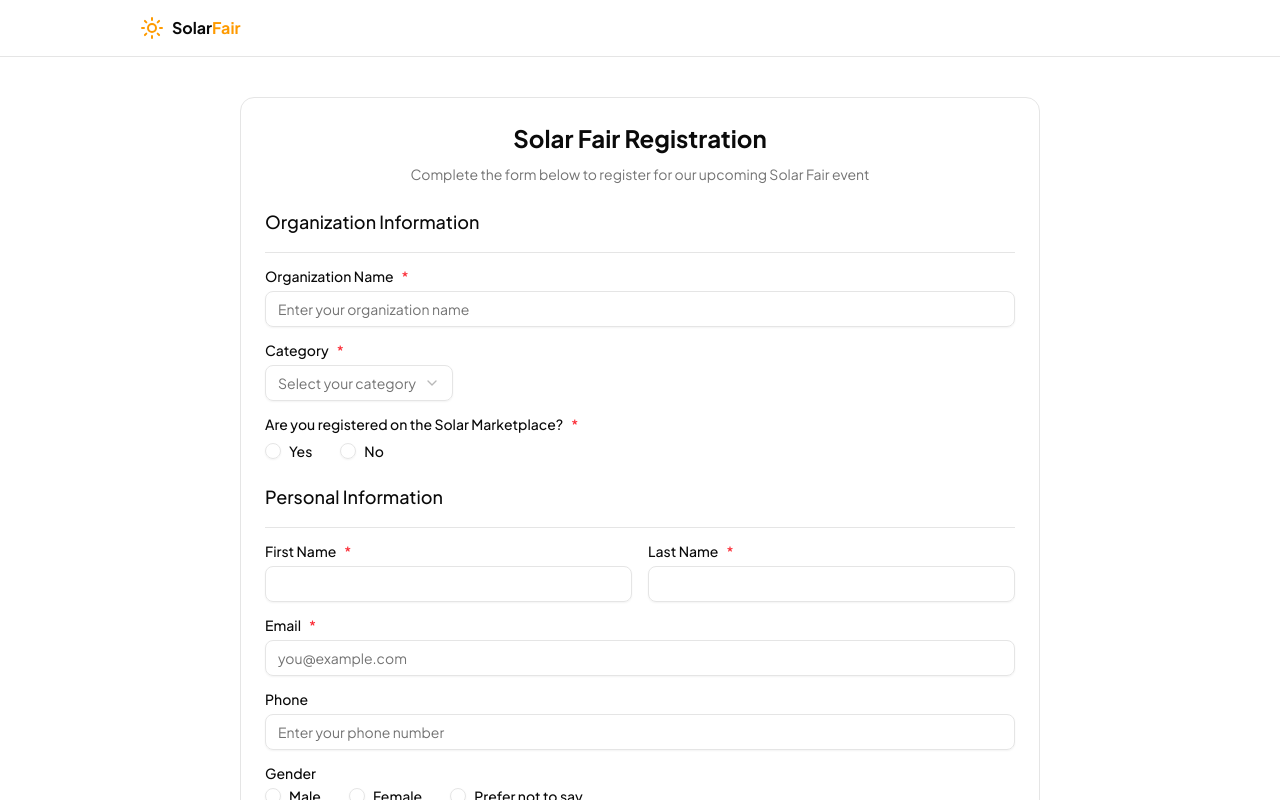
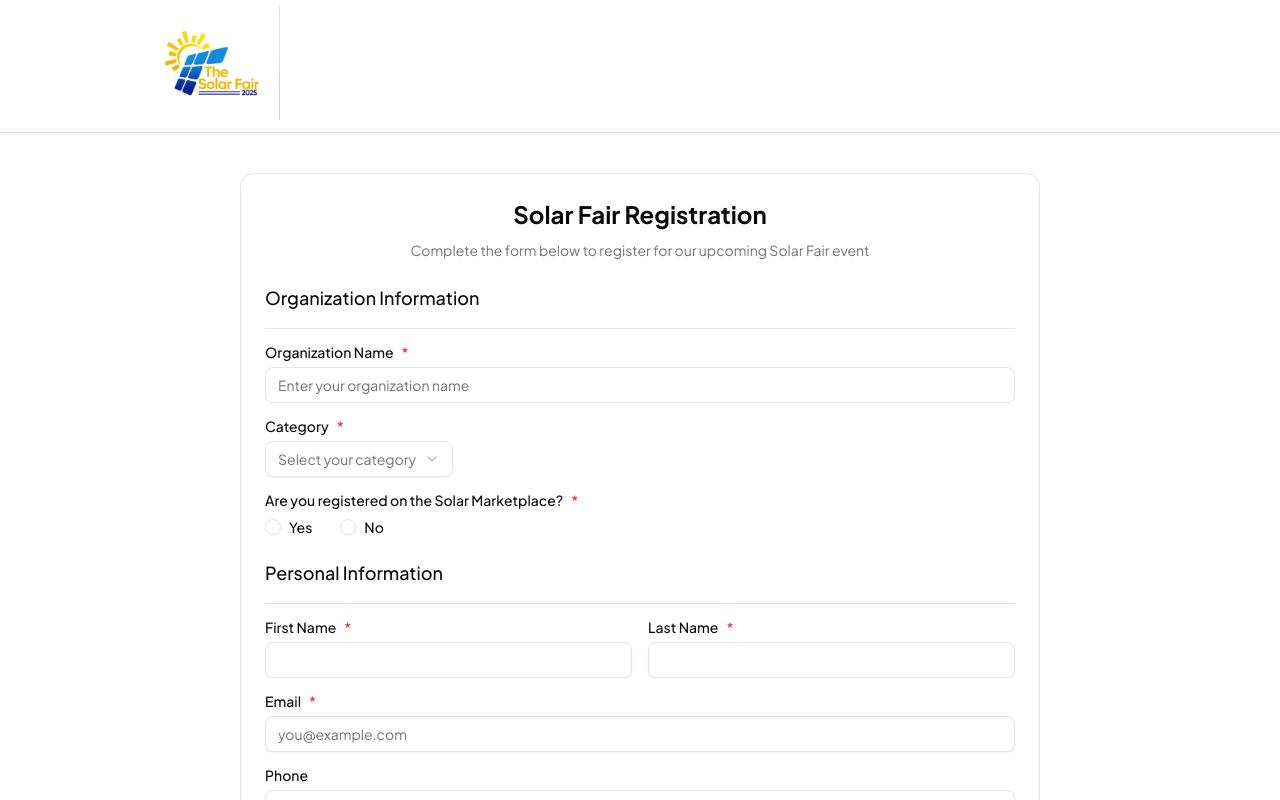
Before and after one commit to JohnnnGreat/Solar-Fair-Form, a Next.js app: page / in a window 1280 px wide. Shown: the top 800 px of the page. Built offline with nearby package versions, Linux system fonts and the light colour scheme.

Commit message:
Refactor code structure for improved readability and maintainability

```diff
--- a/src/app/layout.js
+++ b/src/app/layout.js
@@ -18,14 +18,9 @@ export default function RootLayout({ children }) {
         <div className="relative flex min-h-screen flex-col">
           {/* Modern Header/Navbar */}
           <header className="sticky top-0 z-40 w-full border-b bg-background/95 backdrop-blur supports-[backdrop-filter]:bg-background/60">
-            <div className="max-w-[1000px] flex h-14 mx-auto items-center">
+            <div className="max-w-[1000px] flex  mx-auto items-center">
               <div className="flex items-center gap-2 mr-4">
-                <Sun className="h-6 w-6 text-amber-500" />
-                <Link href="/" className="flex items-center space-x-2">
-                  <span className="hidden font-bold sm:inline-block">
-                    Solar<span className="text-amber-500">Fair</span>
-                  </span>
-                </Link>
+                <img src="logo.png" className="w-[140px]" />
               </div>
             </div>
           </header>
```
Also changed, not shown: public/logo.png (added).
